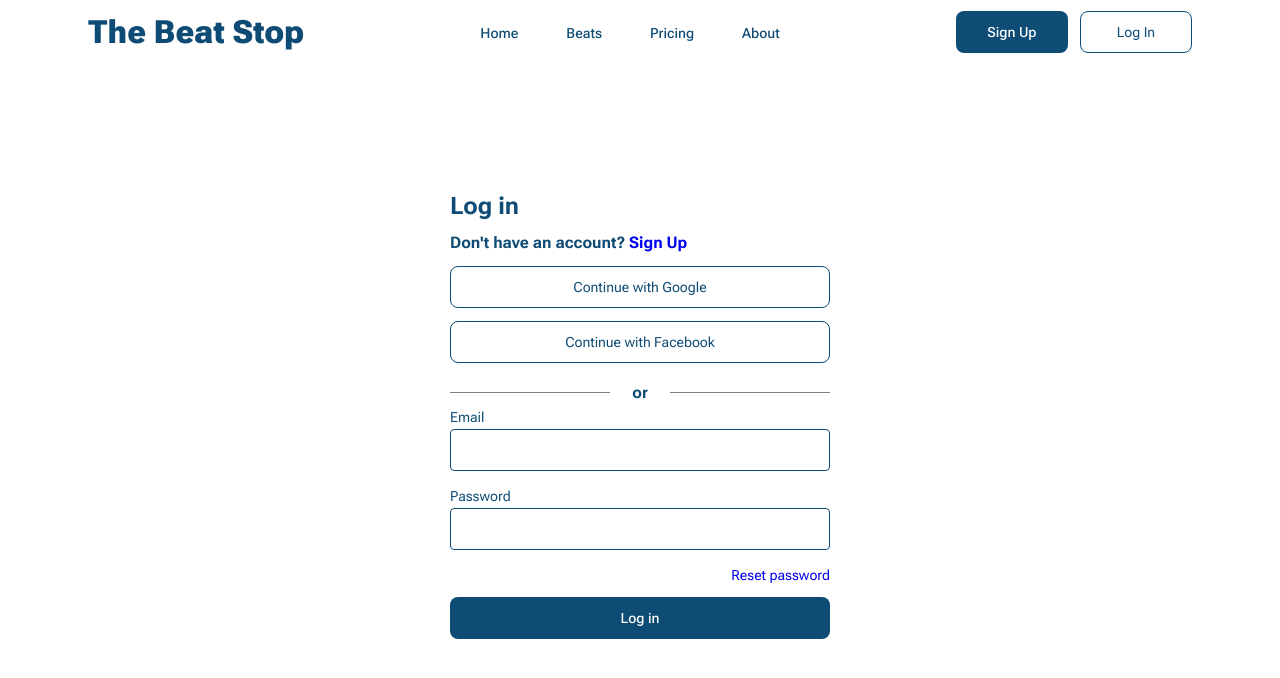
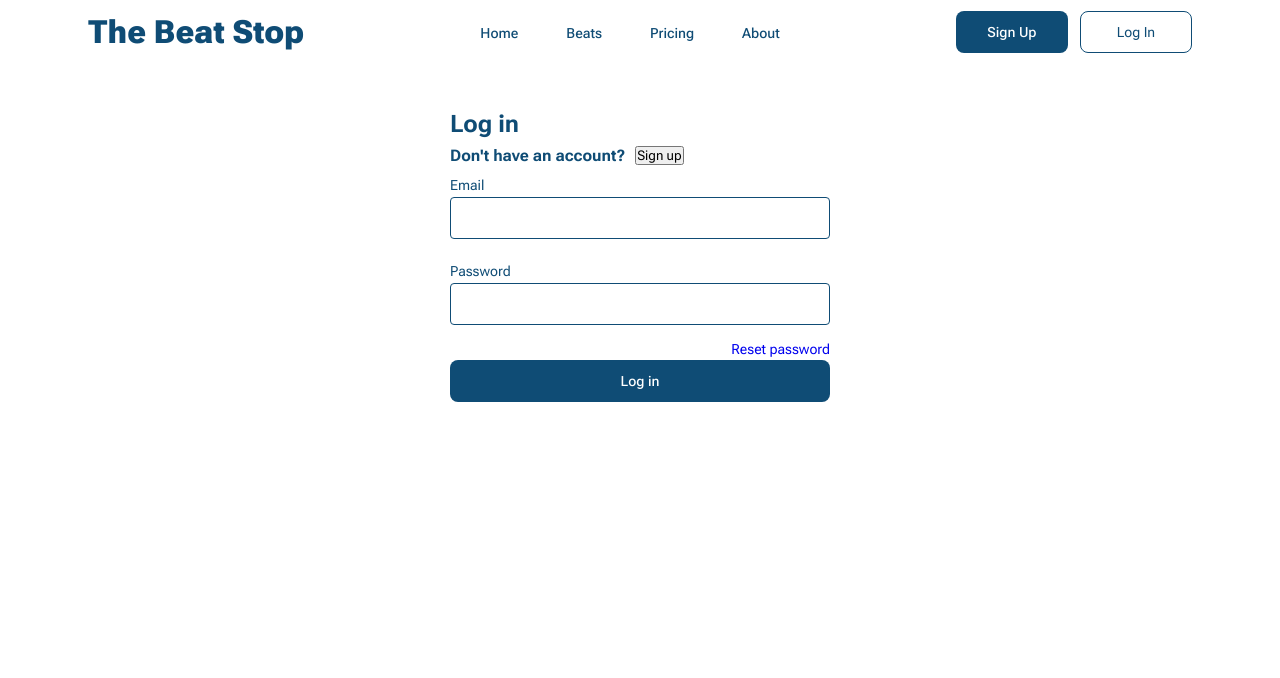
Before and after one commit to lawuysal/the-beat-stop, a React (Vite) app: page /login in a window 1280 px wide. Shown: the top 678 px of the page. Built offline with nearby package versions, Linux system fonts and the light colour scheme.

Commit message:
Removed unnecessary options from Login

```diff
--- a/src/pages/LoginPage.css
+++ b/src/pages/LoginPage.css
@@ -3,7 +3,6 @@
 .login-wrapper {
   height: 80%;
   display: flex;
-  align-items: center;
 }
 
 p {
@@ -20,9 +19,11 @@ h4 {
 .login {
   display: grid;
   grid-template-columns: 380px;
+  grid-template-rows: 2fr 1fr 4fr 4fr 1fr 1fr;
   width: 100%;
-  height: 460px;
+  height: 300px;
   justify-content: center;
+  align-items: center;
 }
 
 .reset-pass-wrapper {
@@ -60,3 +61,10 @@ h4 {
   padding: 8px 16px;
   max-height: 26px;
 }
+
+.dont-have {
+  display: flex;
+  gap: 10px;
+  justify-content: flex-start;
+  align-items: center;
+}
--- a/src/pages/LoginPage.jsx
+++ b/src/pages/LoginPage.jsx
@@ -8,9 +8,14 @@ import { serverURLs } from "../util/constans";
 import { useNavigate } from "react-router-dom";
 import toast from "react-hot-toast";
 
+import { useKeyboardKey } from "../hooks/useKeyboardKey";
+
 const LoginPage = () => {
   const navigate = useNavigate();
   const [data, setData] = useState({ email: "", password: "" });
+  useKeyboardKey("Enter", () => {
+    handleSubmit();
+  });
 
   function handleEmailChange(value) {
     setData({ ...data, email: value });
@@ -49,16 +54,11 @@ const LoginPage = () => {
       <div className="login-wrapper">
         <div className="login">
           <h2>Log in</h2>
-          <h4>
-            Don&apos;t have an account? <a href="#">Sign Up</a>
-          </h4>
-          <Button type="outlined-button">Continue with Google</Button>
-          <Button type="outlined-button">Continue with Facebook</Button>
-          <div className="divider">
-            <div className="line-break"></div>
-            <h4>or</h4>
-            <div className="line-break"></div>
+          <div className="dont-have">
+            <h4>Don&apos;t have an account?</h4>
+            <Button type="text-button">Sign up</Button>
           </div>
+
           <InputBox type="email" callback={handleEmailChange}>
             Email
           </InputBox>
```
